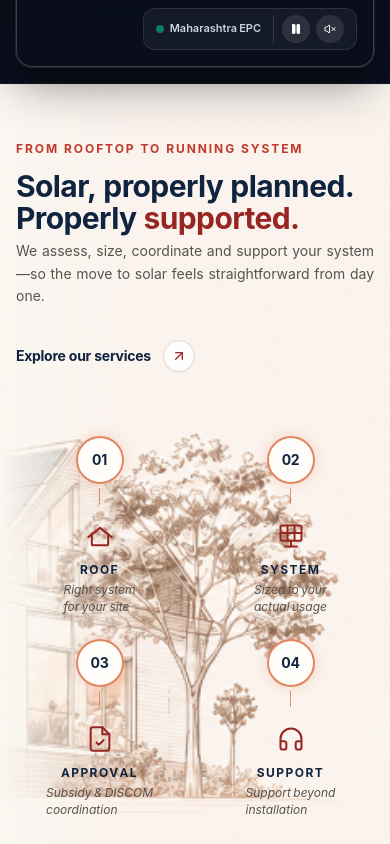
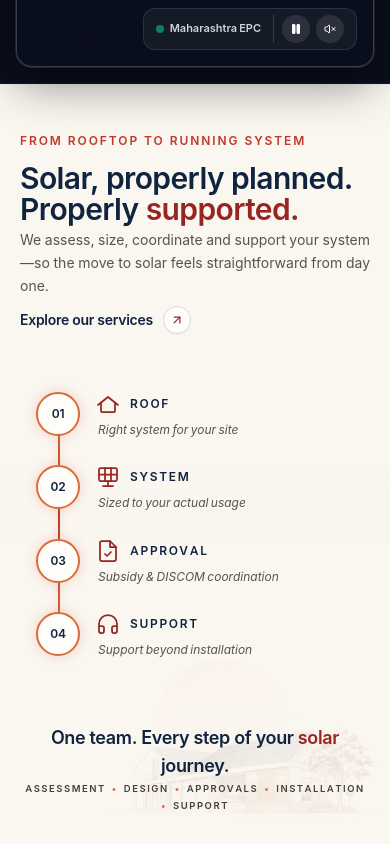
Before and after one commit to 0Akshat005/SolarARK, a React (Vite) app: page / in a window 390 px wide. Shown: the part 980-1824 px from the top of the page. Built offline with nearby package versions, Linux system fonts and the light colour scheme.

Commit message:
polish(homepage): refine From Rooftop to Running System section per revampsection.md specifications

```diff
--- a/src/components/ServiceBridge.tsx
+++ b/src/components/ServiceBridge.tsx
@@ -20,7 +20,7 @@ const journeyStages = [
     renderIcon: () => (
       <svg
         viewBox="0 0 24 24"
-        className="w-7 h-7 text-[#982522] transition-transform duration-300 group-hover:scale-110"
+        className="w-6 h-6 sm:w-7 sm:h-7 text-[#982522] transition-transform duration-300 group-hover:scale-110"
         fill="none"
         stroke="currentColor"
         strokeWidth="1.75"
@@ -40,7 +40,7 @@ const journeyStages = [
     renderIcon: () => (
       <svg
         viewBox="0 0 24 24"
-        className="w-7 h-7 text-[#982522] transition-transform duration-300 group-hover:scale-110"
+        className="w-6 h-6 sm:w-7 sm:h-7 text-[#982522] transition-transform duration-300 group-hover:scale-110"
         fill="none"
         stroke="currentColor"
         strokeWidth="1.75"
@@ -64,7 +64,7 @@ const journeyStages = [
     renderIcon: () => (
       <svg
         viewBox="0 0 24 24"
-        className="w-7 h-7 text-[#982522] transition-transform duration-300 group-hover:scale-110"
+        className="w-6 h-6 sm:w-7 sm:h-7 text-[#982522] transition-transform duration-300 group-hover:scale-110"
         fill="none"
         stroke="currentColor"
         strokeWidth="1.75"
@@ -85,7 +85,7 @@ const journeyStages = [
     renderIcon: () => (
       <svg
         viewBox="0 0 24 24"
-        className="w-7 h-7 text-[#982522] transition-transform duration-300 group-hover:scale-110"
+        className="w-6 h-6 sm:w-7 sm:h-7 text-[#982522] transition-transform duration-300 group-hover:scale-110"
         fill="none"
         stroke="currentColor"
         strokeWidth="1.75"
@@ -135,55 +135,82 @@ export const ServiceBridge: React.FC<ServiceBridgeProps> = ({
     <section
       ref={sectionRef}
       aria-labelledby="rooftop-system-heading"
-      className="relative overflow-hidden bg-[#FAF6F0] pt-14 sm:pt-18 pb-12 sm:pb-16 border-t border-stone-200/50"
+      className="relative overflow-hidden bg-[#FAF6F0] pt-12 sm:pt-16 lg:pt-18 pb-12 sm:pb-16 border-t border-stone-200/50"
     >
-      {/* ── BACKGROUND ARCHITECTURAL ILLUSTRATION (RIGHT HALF) ── */}
-      <div className="absolute top-0 right-0 w-full lg:w-[64%] xl:w-[60%] h-full pointer-events-none select-none z-0 overflow-hidden flex items-center justify-end">
+      {/* ── BACKGROUND ARCHITECTURAL ILLUSTRATION (ATMOSPHERIC LAYER) ── */}
+      {/* Desktop Placement: Right 55-65%, soft 25% opacity with gentle linear fades */}
+      <div className="hidden md:block absolute top-0 right-0 w-[58%] lg:w-[62%] h-full pointer-events-none select-none z-0 overflow-hidden">
         <img
           src="/solar-architectural-villa.png"
           alt="Solar Architectural Residence"
-          className="w-auto h-[95%] max-w-none object-contain object-right-bottom opacity-85 mix-blend-multiply transition-opacity duration-1000 translate-x-4 lg:translate-x-0"
+          className="w-full h-full object-contain object-right-bottom opacity-28 mix-blend-multiply transition-opacity duration-1000"
         />
-        {/* Soft Ambient Left Edge Blend */}
-        <div className="absolute inset-y-0 left-0 w-32 sm:w-48 bg-gradient-to-r from-[#FAF6F0] to-transparent pointer-events-none" />
+        {/* Soft Left Fade */}
+        <div className="absolute inset-y-0 left-0 w-36 lg:w-56 bg-gradient-to-r from-[#FAF6F0] to-transparent pointer-events-none" />
+        {/* Soft Bottom Fade */}
+        <div className="absolute inset-x-0 bottom-0 h-24 bg-gradient-to-t from-[#FAF6F0] to-transparent pointer-events-none" />
       </div>
 
-      <div className="relative z-10 max-w-[1360px] mx-auto px-4 sm:px-6 lg:px-12">
+      {/* Mobile Placement: Lower 45-60%, very faint 14% opacity texture with clean top */}
+      <div className="block md:hidden absolute bottom-0 right-0 w-full h-[55%] pointer-events-none select-none z-0 overflow-hidden">
+        <img
+          src="/solar-architectural-villa.png"
+          alt="Solar Architectural Residence"
+          className="w-full h-full object-contain object-right-bottom opacity-14 mix-blend-multiply"
+        />
+        {/* Clean Top Gradient Fade */}
+        <div className="absolute inset-x-0 top-0 h-28 bg-gradient-to-b from-[#FAF6F0] to-transparent pointer-events-none" />
+      </div>
+
+      <div className="relative z-10 max-w-[1360px] mx-auto px-5 sm:px-6 lg:px-12">
         {/* ── TOP EDITORIAL ROW ── */}
         <div
-          className={`flex flex-col lg:flex-row lg:items-start justify-between gap-6 mb-12 sm:mb-16 transition-all duration-700 ease-out ${
+          className={`flex flex-col lg:flex-row lg:items-start justify-between gap-6 mb-10 sm:mb-14 lg:mb-16 transition-all duration-700 ease-out ${
             isVisible ? 'opacity-100 translate-y-0' : 'opacity-0 translate-y-4'
           }`}
         >
           {/* Left Column: Eyebrow, Heading, Paragraph */}
           <div className="space-y-3.5 max-w-2xl">
             {/* Eyebrow */}
-            <div className="text-[#C0392B] text-xs sm:text-[13px] font-bold tracking-[0.16em] uppercase font-heading">
+            <div className="text-[#C0392B] text-xs sm:text-[13px] font-semibold tracking-[0.16em] uppercase font-heading">
               FROM ROOFTOP TO RUNNING SYSTEM
             </div>
 
             {/* Main Headline */}
             <h2
               id="rooftop-system-heading"
-              className="font-heading text-3xl sm:text-4xl lg:text-[48px] xl:text-[52px] font-bold text-[#10233F] tracking-tight leading-[1.08] m-0"
+              className="font-heading text-3xl sm:text-4xl lg:text-[48px] xl:text-[54px] font-semibold text-[#10233F] tracking-tight leading-[1.04] m-0"
             >
               Solar, properly planned. <br />
               Properly <span className="text-[#982522]">supported.</span>
             </h2>
 
             {/* Supporting Subtitle */}
-            <p className="text-stone-600 text-sm sm:text-[15.5px] leading-relaxed max-w-xl font-normal pt-1 m-0">
+            <p className="text-stone-600 text-sm sm:text-[16px] leading-relaxed max-w-lg font-normal pt-1 m-0">
               We assess, size, coordinate and support your system—
               <br className="hidden sm:inline" />
               so the move to solar feels straightforward from day one.
             </p>
+
+            {/* Mobile CTA (Immediately after body copy on mobile) */}
+            <div className="block lg:hidden pt-2">
+              <button
+                onClick={handleServicesClick}
+                className="group inline-flex items-center gap-2.5 text-sm font-semibold font-heading text-[#10233F] hover:text-[#982522] transition-colors cursor-pointer"
+              >
+                <span>Explore our services</span>
+                <div className="w-7 h-7 rounded-full bg-white/90 border border-[#E0D7CC] shadow-2xs flex items-center justify-center group-hover:border-[#982522] group-hover:bg-[#982522] transition-all duration-300">
+                  <ArrowUpRight className="w-3.5 h-3.5 text-[#982522] group-hover:text-white group-hover:translate-x-0.5 group-hover:-translate-y-0.5 transition-all duration-300" />
+                </div>
+              </button>
+            </div>
           </div>
 
-          {/* Right Action: Explore our services ↗ */}
-          <div className="shrink-0 pt-2 lg:pt-4">
+          {/* Desktop Right Action: Explore our services ↗ */}
+          <div className="hidden lg:block shrink-0 pt-3 xl:pt-4">
             <button
               onClick={handleServicesClick}
-              className="group inline-flex items-center gap-3 text-sm sm:text-[15.5px] font-bold font-heading text-[#10233F] hover:text-[#982522] transition-colors cursor-pointer"
+              className="group inline-flex items-center gap-3 text-sm sm:text-[15.5px] font-semibold font-heading text-[#10233F] hover:text-[#982522] transition-colors cursor-pointer"
             >
               <span>Explore our services</span>
               <div className="w-8 h-8 rounded-full bg-white/90 border border-[#E0D7CC] shadow-2xs flex items-center justify-center group-hover:border-[#982522] group-hover:bg-[#982522] transition-all duration-300">
@@ -193,14 +220,16 @@ export const ServiceBridge: React.FC<ServiceBridgeProps> = ({
           </div>
         </div>
 
-        {/* ── 4-STAGE CONNECTED PROCESS LINE (DESKTOP / TABLET) ── */}
+        {/* ── 4-STAGE CONNECTED PROCESS JOURNEY ── */}
+
+        {/* 1. DESKTOP / TABLET: CONTINUOUS HORIZONTAL JOURNEY (≥ 768px) */}
         <div
-          className={`relative pt-4 pb-2 transition-all duration-700 delay-150 ease-out ${
+          className={`hidden md:block relative pt-4 pb-2 transition-all duration-700 delay-150 ease-out ${
             isVisible ? 'opacity-100 translate-y-0' : 'opacity-0 translate-y-6'
           }`}
         >
-          {/* Continuous Arched Glowing Track Line (Desktop / Tablet) */}
-          <div className="hidden md:block relative w-full h-14 mb-4">
+          {/* Continuous Arched Glowing Track Line */}
+          <div className="relative w-full h-14 mb-4">
             <svg
               className="w-full h-full overflow-visible"
               viewBox="0 0 1000 50"
@@ -261,7 +290,7 @@ export const ServiceBridge: React.FC<ServiceBridgeProps> = ({
           </div>
 
           {/* 4 Connected Stages Grid */}
-          <div className="grid grid-cols-2 md:grid-cols-4 gap-6 md:gap-4 lg:gap-8 relative z-10 md:-mt-18">
+          <div className="grid grid-cols-4 gap-4 lg:gap-8 relative z-10 -mt-18">
             {journeyStages.map((stage, idx) => {
               const isHovered = activeStage === idx;
 
@@ -281,7 +310,7 @@ export const ServiceBridge: React.FC<ServiceBridgeProps> = ({
                           : 'border-[#D96B3C]/80 shadow-[0_0_14px_rgba(217,107,60,0.22)]'
                       }`}
                     >
-                      <span className="font-heading font-bold text-sm sm:text-base text-[#10233F]">
+                      <span className="font-heading font-semibold text-sm sm:text-base text-[#10233F]">
                         {stage.num}
                       </span>
                     </div>
@@ -296,7 +325,7 @@ export const ServiceBridge: React.FC<ServiceBridgeProps> = ({
                   </div>
 
                   {/* Stage Label */}
-                  <h3 className="font-heading font-bold text-xs sm:text-sm tracking-[0.12em] uppercase text-[#10233F] mb-1 transition-colors duration-300 group-hover:text-[#982522]">
+                  <h3 className="font-heading font-semibold text-xs sm:text-sm tracking-[0.14em] uppercase text-[#10233F] mb-1 transition-colors duration-300 group-hover:text-[#982522]">
                     {stage.label}
                   </h3>
 
@@ -312,24 +341,69 @@ export const ServiceBridge: React.FC<ServiceBridgeProps> = ({
           </div>
         </div>
 
+        {/* 2. MOBILE: SEQUENTIAL VERTICAL JOURNEY (< 768px) */}
+        <div
+          className={`block md:hidden relative pl-4 pr-2 py-4 transition-all duration-700 delay-150 ease-out ${
+            isVisible ? 'opacity-100 translate-y-0' : 'opacity-0 translate-y-6'
+          }`}
+        >
+          {/* Vertical Connecting Spine Line */}
+          <div className="absolute left-[38px] top-6 bottom-8 w-[2px] bg-gradient-to-b from-[#D96B3C] via-[#C0392B] to-[#D96B3C] rounded-full shadow-[0_0_8px_rgba(217,107,60,0.3)] z-0" />
+
+          {/* Vertical Stages List */}
+          <div className="space-y-6 relative z-10">
+            {journeyStages.map((stage, idx) => {
+              return (
+                <div
+                  key={stage.num}
+                  className="flex items-start gap-4 group"
+                >
+                  {/* Circular Node on the Line */}
+                  <div className="shrink-0 w-11 h-11 rounded-full bg-[#FFFDF9] border-2 border-[#D96B3C] shadow-[0_0_12px_rgba(217,107,60,0.25)] flex items-center justify-center mt-0.5">
+                    <span className="font-heading font-semibold text-xs text-[#10233F]">
+                      {stage.num}
+                    </span>
+                  </div>
+
+                  {/* Content Block */}
+                  <div className="flex-1 pt-0.5 space-y-1">
+                    <div className="flex items-center gap-2.5">
+                      <div className="shrink-0 text-[#982522]">
+                        {stage.renderIcon()}
+                      </div>
+                      <h3 className="font-heading font-semibold text-xs tracking-[0.14em] uppercase text-[#10233F] m-0">
+                        {stage.label}
+                      </h3>
+                    </div>
+
+                    <p className="text-xs text-stone-600 leading-relaxed font-normal m-0 italic pl-0.5">
+                      {stage.descLine1} {stage.descLine2}
+                    </p>
+                  </div>
+                </div>
+              );
+            })}
+          </div>
+        </div>
+
         {/* ── BOTTOM STATEMENT & METADATA BAR ── */}
         <div
-          className={`mt-14 sm:mt-18 text-center space-y-4 transition-all duration-700 delay-300 ease-out ${
+          className={`mt-12 sm:mt-16 text-center space-y-3.5 transition-all duration-700 delay-300 ease-out ${
             isVisible ? 'opacity-100 translate-y-0' : 'opacity-0 translate-y-3'
           }`}
         >
           {/* Closing Statement */}
-          <h3 className="font-heading text-xl sm:text-2xl lg:text-[26px] font-bold text-[#10233F] tracking-tight m-0">
+          <h3 className="font-heading text-lg sm:text-xl lg:text-[24px] font-semibold text-[#10233F] tracking-tight m-0">
             One team. Every step of your <span className="text-[#982522]">solar</span> journey.
           </h3>
 
           {/* Metadata Track Line */}
-          <div className="max-w-3xl mx-auto flex items-center justify-center gap-3 sm:gap-4 text-[10px] sm:text-[11.5px] font-bold tracking-[0.18em] uppercase text-stone-500 font-heading pt-1">
+          <div className="max-w-3xl mx-auto flex items-center justify-center gap-2.5 sm:gap-4 text-[9.5px] sm:text-[11px] font-semibold tracking-[0.16em] uppercase text-stone-500 font-heading pt-1">
             {/* Left Terminal Ring */}
             <span className="hidden md:inline-block w-2.5 h-2.5 rounded-full border border-[#D96B3C]/60 bg-[#FAF6F0]" />
             <span className="hidden md:inline-block w-8 sm:w-16 h-px bg-gradient-to-r from-[#D96B3C]/40 to-stone-300" />
 
-            <div className="flex flex-wrap items-center justify-center gap-2 sm:gap-3 text-stone-700 whitespace-nowrap">
+            <div className="flex flex-wrap items-center justify-center gap-1.5 sm:gap-2.5 text-stone-700">
               <span>ASSESSMENT</span>
               <span className="text-[#D96B3C] font-bold">•</span>
               <span>DESIGN</span>
```
Also changed, not shown: 1 other file (tests, documents, lock files or other folders).
